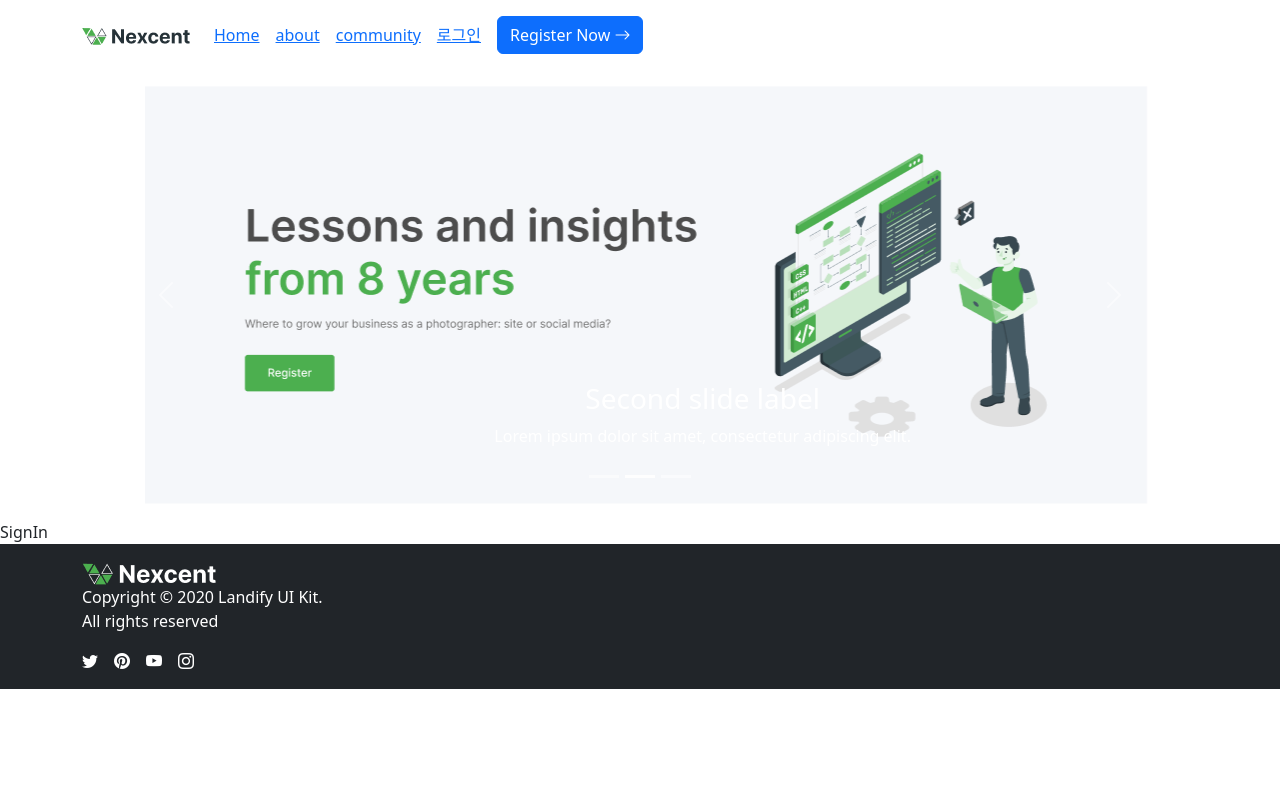
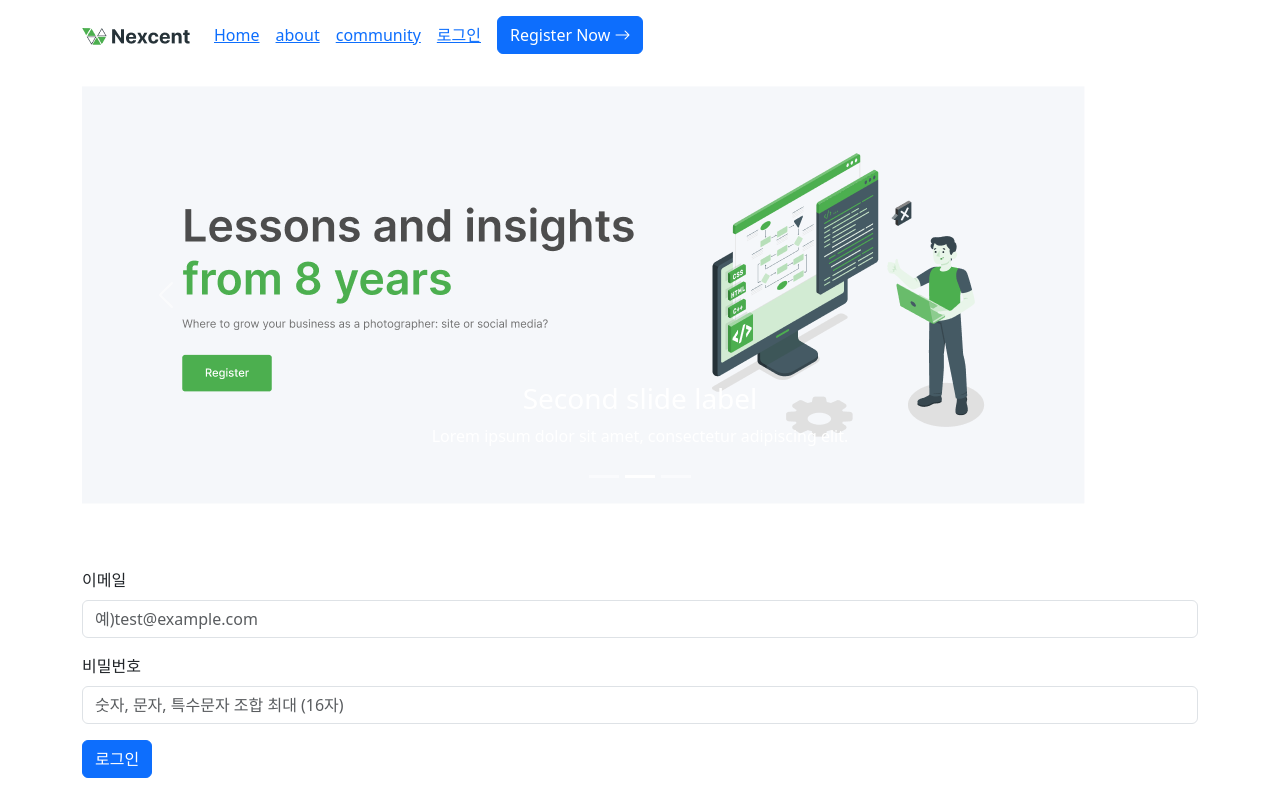
Before and after one commit to seonyeonghun2/mini-project, a React (Vite) app in the folder packages/client/: page /signin in a window 1280 px wide. Shown: the top 800 px of the page. Built offline with nearby package versions, Linux system fonts and the light colour scheme.

Commit message:
로그인 요청
1. react-bootstrap : 폼 UI, Validation 추가

2. axios : /users/login 으로 요청, 로그인 성공하면 / 로 이동

```diff
--- a/packages/client/src/routes/SignIn.jsx
+++ b/packages/client/src/routes/SignIn.jsx
@@ -1,9 +1,82 @@
-import React from 'react'
+import { useState } from 'react';
+import Button from 'react-bootstrap/Button';
+import Col from 'react-bootstrap/Col';
+import Form from 'react-bootstrap/Form';
+import Row from 'react-bootstrap/Row';
+import Container from 'react-bootstrap/Container'
+import axios from 'axios'
+function SignIn() {
+  const [validated, setValidated] = useState(false);
+  const [formData, setFormData] = useState({
+    email: '',
+    password: ''
+  })
+  const handleChange = (e) => {
+    setFormData({
+      ...formData,
+      [e.target.name]: e.target.value
+    })
+  }
+  const handleSubmit = (event) => {
+    event.preventDefault();
+    const form = event.currentTarget;
+    if (form.checkValidity() === false) {
+      event.stopPropagation();
+    }
 
-const SignIn = () => {
+    setValidated(true);
+
+    axios.post('http://localhost:3000/users/login', formData, {
+      headers: {
+        'Content-Type': 'application/json'
+      }
+    }).then((response) => {
+      if (response.status === 200) {
+        alert('로그인 성공!, 첫페이지로 이동합니다')
+        location.href = '/'
+      } else if (response.status === 400) {
+        alert("아이디 또는 비밀번호를 다시 확인하세요")
+      }
+    }).catch((err) => console.log(err))
+  };
+
   return (
-    <div>SignIn</div>
-  )
+    <Container className="py-5">
+      <Form noValidate validated={validated} onSubmit={handleSubmit}>
+        <Row className="mb-3">
+          <Form.Group as={Col} md="12" controlId="validationCustom01">
+            <Form.Label>이메일</Form.Label>
+            <Form.Control
+              required
+              type="email"
+              name="email"
+              value={formData.email}
+              onChange={handleChange}
+              placeholder="예)test@example.com"
+            />
+            <Form.Control.Feedback>Looks good!</Form.Control.Feedback>
+          </Form.Group>
+        </Row>
+        <Row className="my-3">
+          <Form.Group as={Col} md="12" controlId="validationCustom02">
+            <Form.Label>비밀번호</Form.Label>
+            <Form.Control
+              required
+              type="password"
+              placeholder="숫자, 문자, 특수문자 조합 최대 (16자)"
+              name='password'
+              value={formData.password}
+              onChange={handleChange}
+            />
+            <Form.Control.Feedback>Looks good!</Form.Control.Feedback>
+          </Form.Group>
+        </Row>
+        <Row>
+          <Col><Button type="submit">로그인</Button></Col>
+          </Row>
+      </Form>
+    </Container>
+  );
 }
 
-export default SignIn
+export default SignIn;
```
